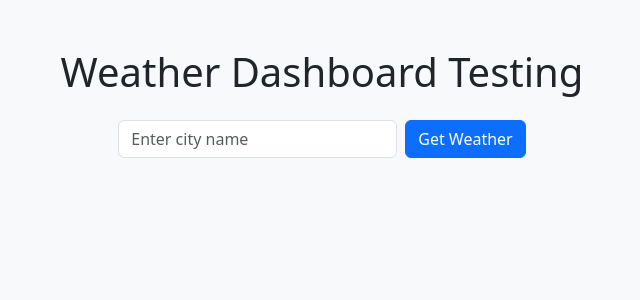
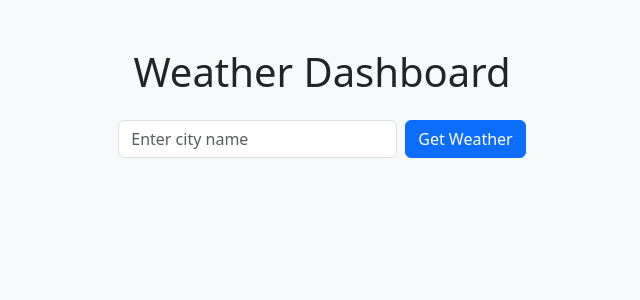
Before and after one commit to Katsudon27/SWE40006_GroupProject_SourceCode, a Flask app: page / in a window 1280 px wide. Shown: the top 300 px of the page, without its empty margins (318-958 px from the left). Run offline with Flask 3, Linux system fonts and the light colour scheme.

Commit message:
Restore original web page

```diff
--- a/templates/index.html
+++ b/templates/index.html
@@ -6,7 +6,7 @@
 </head>
 <body class="bg-light">
     <div class="container py-5">
-        <h1 class="mb-4 text-center">Weather Dashboard Testing</h1>
+        <h1 class="mb-4 text-center">Weather Dashboard</h1>
         <form method="POST" class="mb-4 d-flex justify-content-center">
             <input type="text" name="city" class="form-control w-25 me-2" placeholder="Enter city name" required>
             <button type="submit" class="btn btn-primary">Get Weather</button>
```
